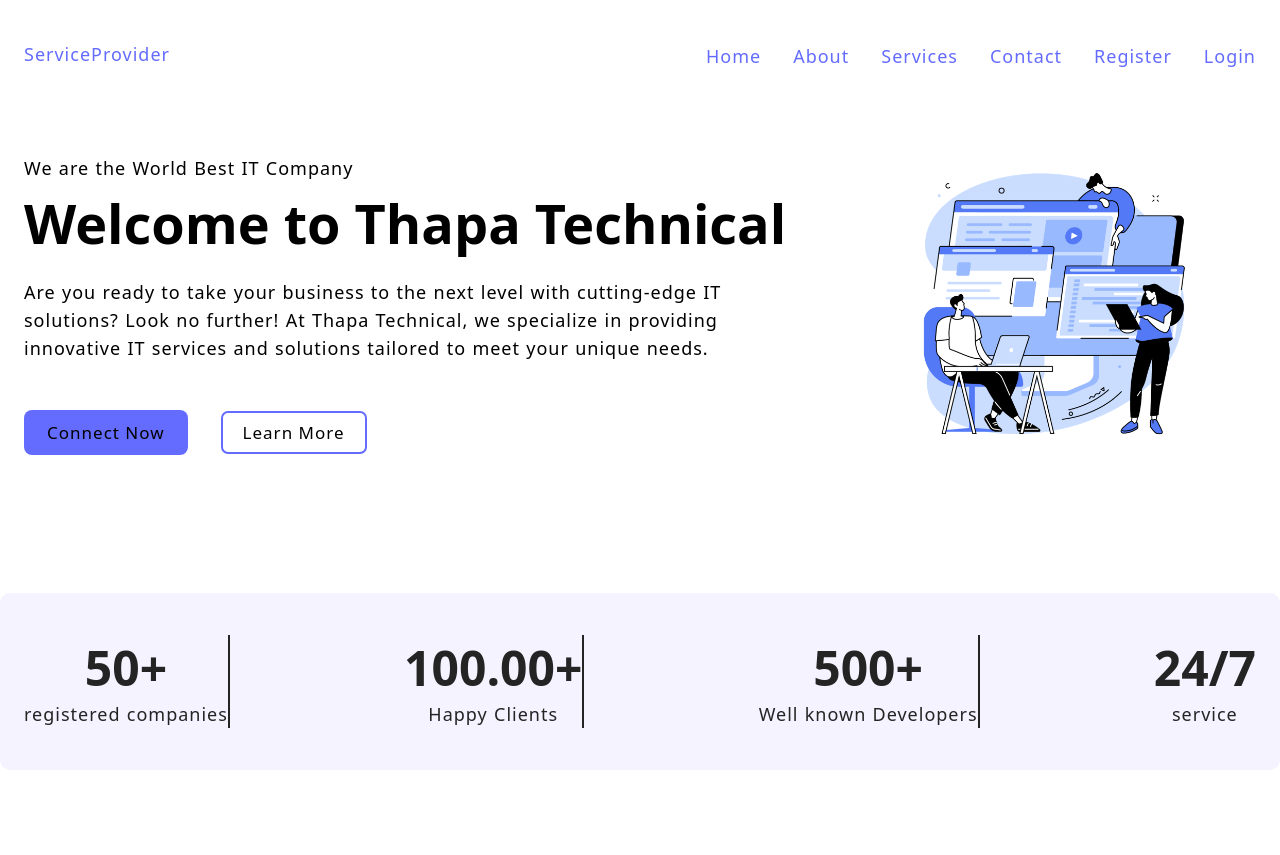
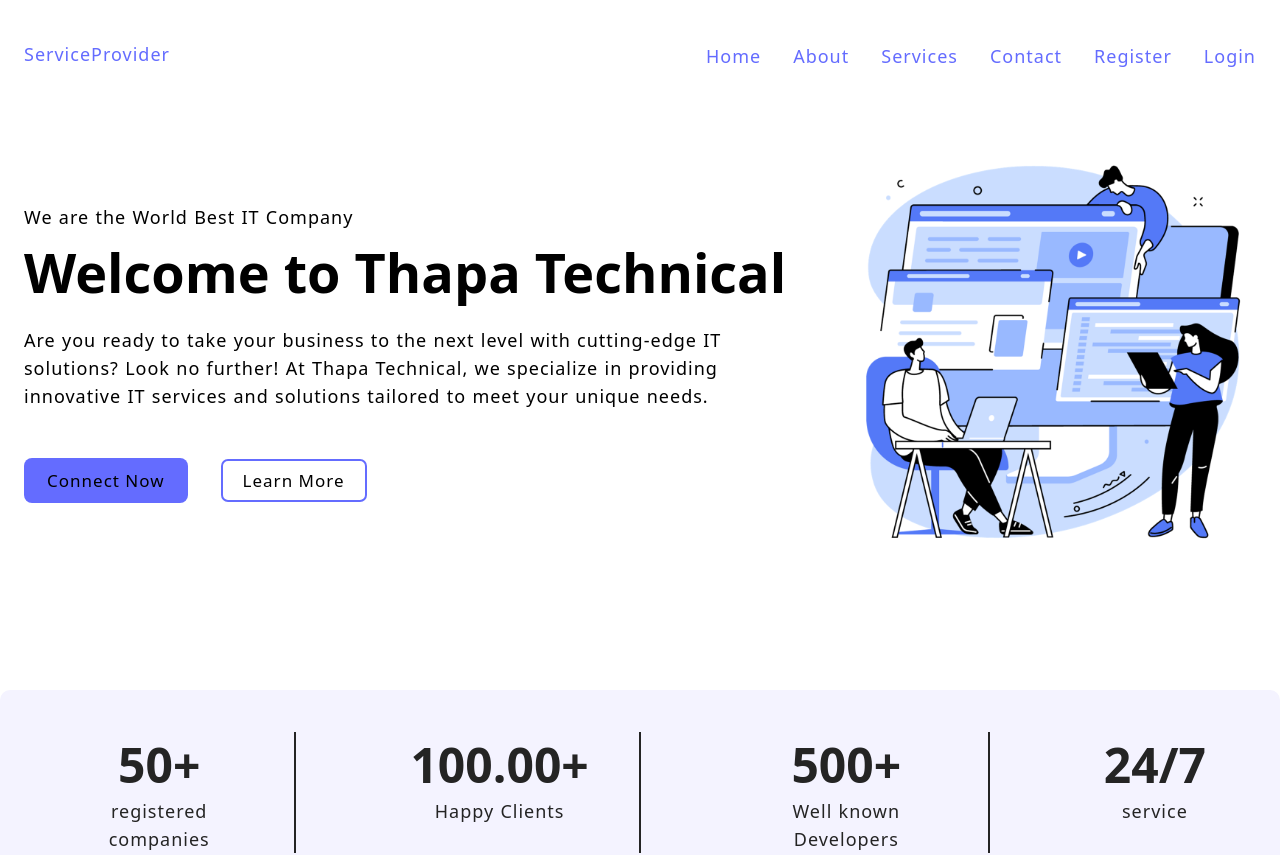
Before and after one commit to MuhammadFaizan144/MERN-Tutorial, a React (Vite) app in the folder client/: page / in a window 1280 px wide. Shown: the top 855 px of the page. Built offline with nearby package versions, Linux system fonts and the light colour scheme.

Commit message:
fixing little things home page in tutorial 24

```diff
--- a/client/src/index.css
+++ b/client/src/index.css
@@ -127,7 +127,7 @@ button {
     display: flex;
     justify-content: center;
     & img {
-      width: 70%;
+      width: 100%;
       height: auto;
     }
   }
@@ -151,7 +151,8 @@ button {
     & .div1 {
       text-align: center;
       border-right: 0.2rem solid var(--dark-color);
-
+      padding-right: 5rem;
+      margin-left: 5rem;
       &:last-child {
         border: none;
       }
```
